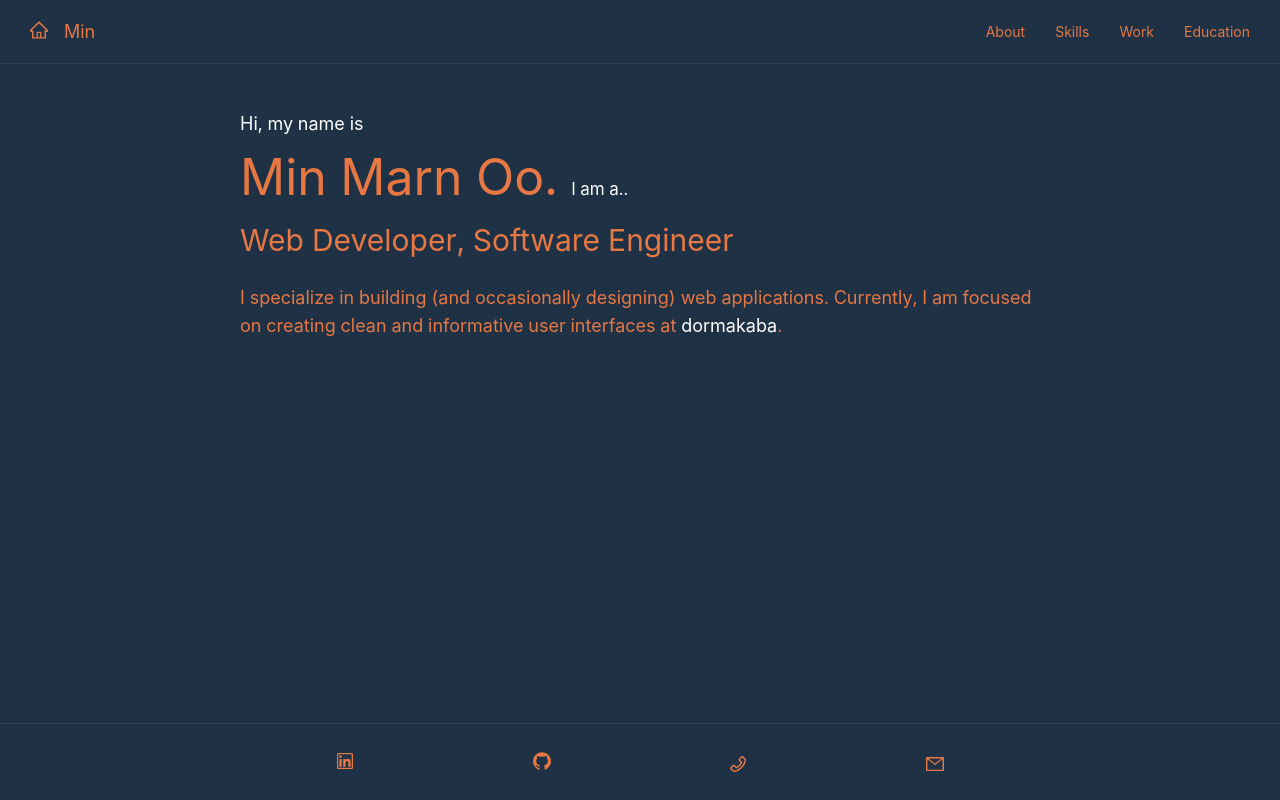
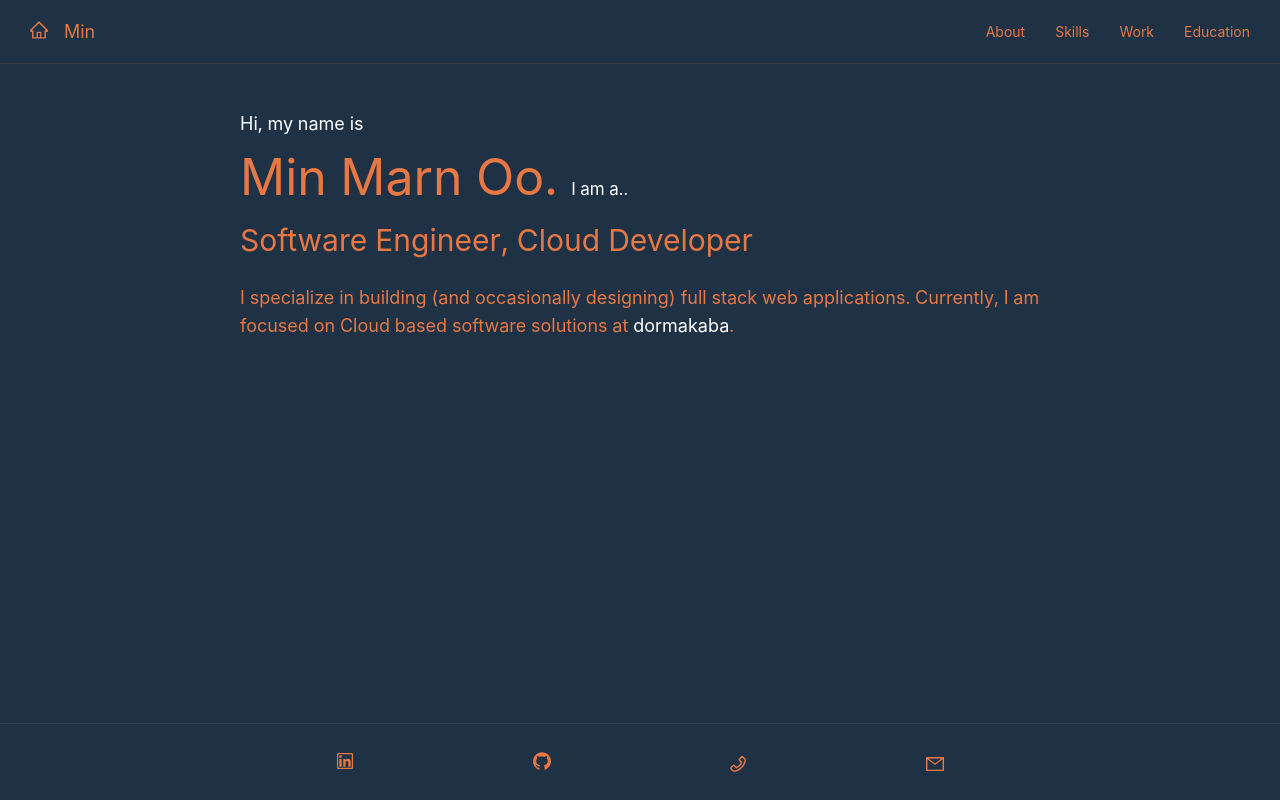
Before and after one commit to pohti/portfolio-antd, a React (Create React App) app: page / in a window 1280 px wide. Built offline with nearby package versions, Linux system fonts and the light colour scheme.

Commit message:
updating descriptions

```diff
--- a/src/components/Content/About/About.jsx
+++ b/src/components/Content/About/About.jsx
@@ -53,18 +53,18 @@ const AboutTextContent = () => (
           >
             University of Wollongong
         </a> {" "}
-        and worked on multiple projects to give myself a better understanding of how the 'web' works.
+        and worked on multiple real projects to give myself a better understanding of how the 'web' works.
       </p>
       <p>
-        I am currently working as a Software Engineer at {" "}
+        I am currently working as a Cloud Software Developer at {" "}
         <a
-            href="https://www.lucence.com/"
-            rel="noreferrer"
-            target="_blank"
-            className="text-content-ref-links"
-          >
-            Lucence
-        </a> {" "} -  a company that focuses on early cancer detection and diagnosis.
+          target="_blank"
+          href="https://www.dormakaba.com/sg-en"
+          rel="noreferrer"
+          className="text-content-ref-links"
+        >
+          dormakaba
+        </a> {" "} -  a global security tech company.
 
       </p>
 
--- a/src/components/Content/Home/Home.jsx
+++ b/src/components/Content/Home/Home.jsx
@@ -17,13 +17,13 @@ export default class Home extends Component {
             <span style={{ fontSize: "17px" }} className="secondary-text">I am a..</span>
           </div>
           <div className="home-text-content-subtitle">
-            <span>Web Developer, Software Engineer</span>
+            <span>Software Engineer, Cloud Developer</span>
           </div>
 
           <div className="home-text-content">
             <p>
-              I specialize in building (and occasionally designing) web applications.
-              Currently, I am focused on creating clean and informative user interfaces at {" "}
+              I specialize in building (and occasionally designing) full stack web applications.
+              Currently, I am focused on Cloud based software solutions at {" "}
               <a
                 target="_blank"
                 href="https://www.dormakaba.com/sg-en"
```
